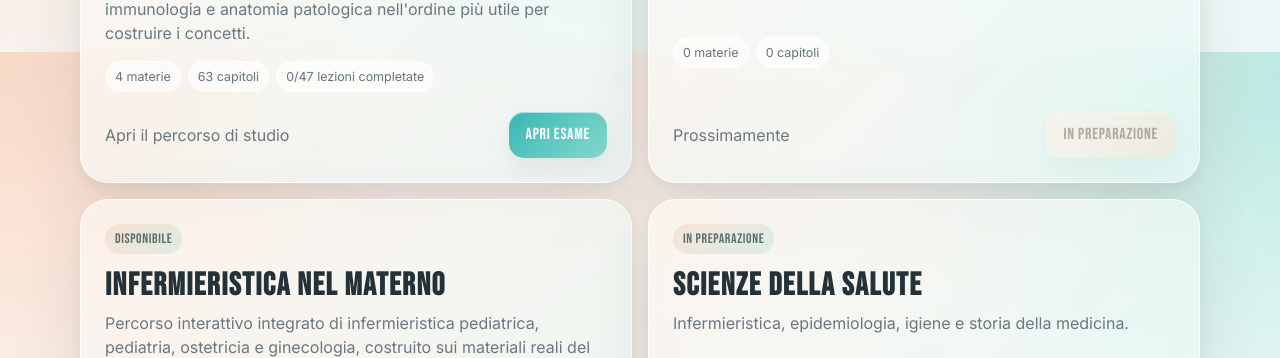
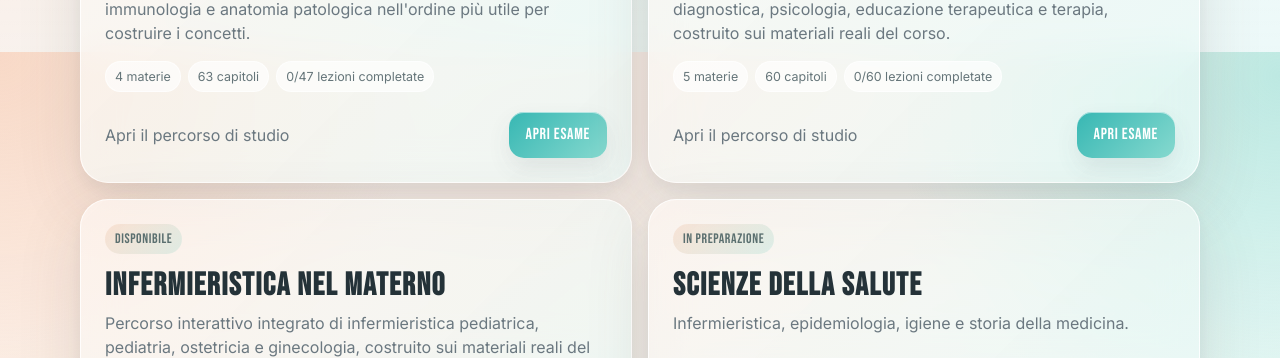
Before and after one commit to Ferrantedaniel-coder/QUIZZONINFERIMERISTICI, a plain HTML site: page lezioni.html in a window 1280 px wide. Shown: the part 748-1106 px from the top of the page. Drawn offline with Linux system fonts and the light colour scheme.

Commit message:
Activate surgical patient interactive lessons

```diff
--- a/lezioni.html
+++ b/lezioni.html
@@ -99,5 +99,6 @@
 <script src="lezioni-immunologia-loader.js?v=20260915-immunologia1"></script>
 <script src="lezioni-anatomia-patologica-loader.js?v=20260915-anatomia1"></script>
 <script src="lezioni-materno-loader.js?v=20260915-materno5"></script>
+<script src="lezioni-paziente-chirurgico-loader.js?v=20260915-chirurgico2"></script>
 </body>
 </html>
```
